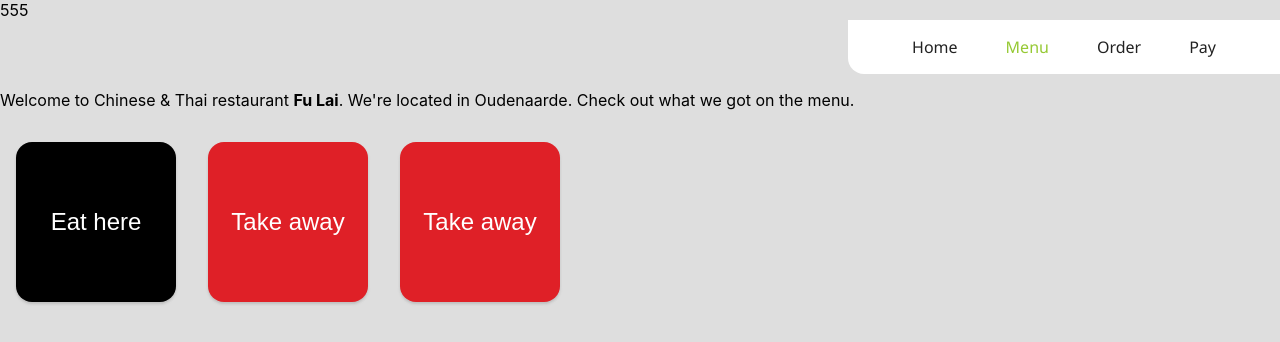
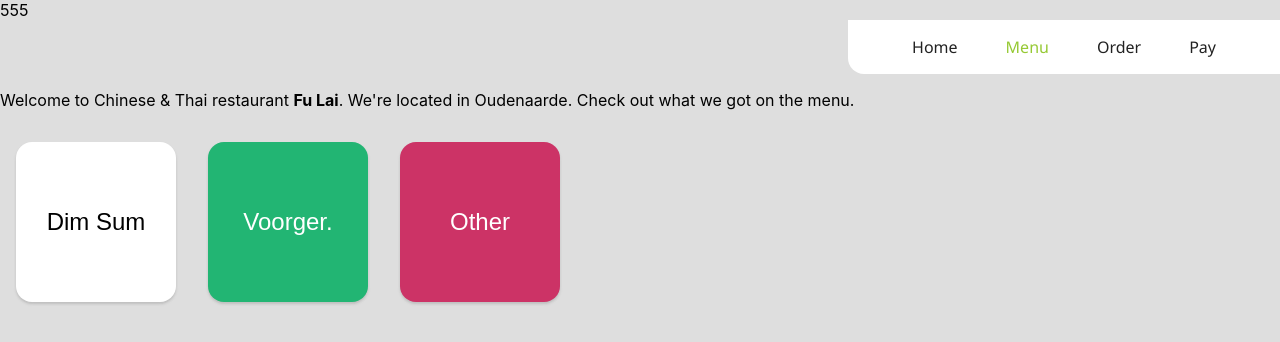
Before and after one commit to pgm-siendoss/IVM-final, a React (Create React App) app: page /menu in a window 1280 px wide. Shown: the top 342 px of the page. Built offline with nearby package versions, Linux system fonts and the light colour scheme; no server answers.

Commit message:
Added some buttons to menu

```diff
--- a/src/components/Button.module.scss
+++ b/src/components/Button.module.scss
@@ -19,11 +19,6 @@
     }
 }
 
-.transparent {
-    box-shadow: none;
-    background-color: #FAFAFA;
-}
-
 .square {
     font-size: 1.5rem;
     min-width: 10rem;
@@ -36,24 +31,17 @@
     margin: .8rem;
 }
 
-.long {
-    font-size: 1.5rem;
-    min-width: 22rem;
-    min-height: 10rem;
-    margin: 1rem;
+.white {
+    color: #000;
+    background-color: #FFF;
 }
 
-.black {
-    background-color: #000;
-    color: white;
-}
-
-.red {
-    background-color: #DF2027;
-    color: white;
+.green {
+    color: #FFF;
+    background-color: #22b573;
 }
 
 .pink {
-    background-color: #F5DED9;
-    color: #DF2027;
+    background-color: #cc3366;
+    color: #FFF;
 }
--- a/src/pages/Menu.jsx
+++ b/src/pages/Menu.jsx
@@ -29,18 +29,18 @@ const Menu = () => {
       </div>
       <div className="{}">
         <Link to={ROUTES.MENU}>
-          <Button variant='square' color='black'>
-            Eat here <br/>
+          <Button variant='square' color='white'>
+            Dim Sum <br/>
           </Button>
         </Link>
         <Link to={ROUTES.MENU}>
-          <Button variant='square' color='red'>
-            Take away <br/>
+          <Button variant='square' color='green'>
+            Voorger. <br/>
           </Button>
         </Link>
         <Link to={ROUTES.MENU}>
-          <Button variant='square' color='red'>
-            Take away <br/>
+          <Button variant='square' color='pink'>
+            Other <br/>
           </Button>
         </Link>
       </div>
```
